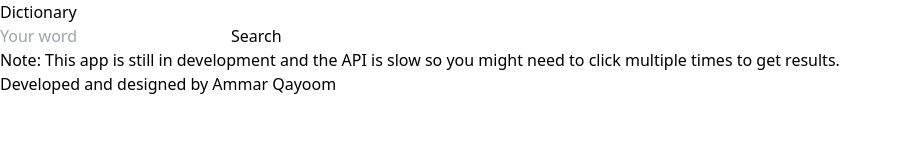
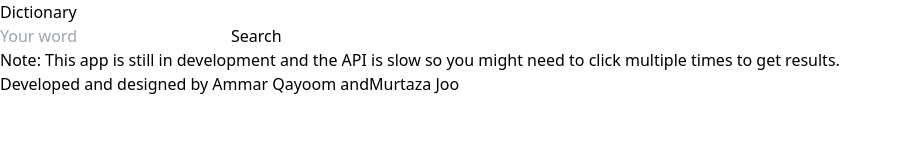
Before and after one commit to ammarbhat/dictionary, a React (Vite) app: page / in a window 1280 px wide. Shown: the top 162 px of the page, without its empty margins (0-901 px from the left). Built offline with nearby package versions, Linux system fonts and the light colour scheme.

Commit message:
fixing length

```diff
--- a/src/Components/Footer.jsx
+++ b/src/Components/Footer.jsx
@@ -2,7 +2,8 @@ import React from 'react'
 
 function Footer() {
   return (
-    <div className='w-full pt-20 mt-10 h-48 bg-gray-700 text-white text-center font-semibold mb-0 '>Developed and designed by Ammar Qayoom</div>
+    <div className=' pt-20 mt-10 h-48 bg-gray-700 text-white text-center font-semibold mb-0 '>Developed and designed by Ammar Qayoom and
+     <a href="https://murtazajoo.me/" className='text-blue-300 hover:underline pl-1'>Murtaza Joo</a></div>
   )
 }
 
--- a/src/Components/Search/Search.jsx
+++ b/src/Components/Search/Search.jsx
@@ -56,7 +56,7 @@ function Search() {
         </button>
       </div>
       {def ? <SearchR name={name} def={def} /> : null}
-      <div className="p-10 mt-20 mb-10 text-center sm:h-48">
+      <div className="p-10 mt-20 mb-20 text-center sm:h-48">
         Note: This app is still in development and the API is slow so you might
         need to click multiple times to get results.{" "}
       </div>
```
